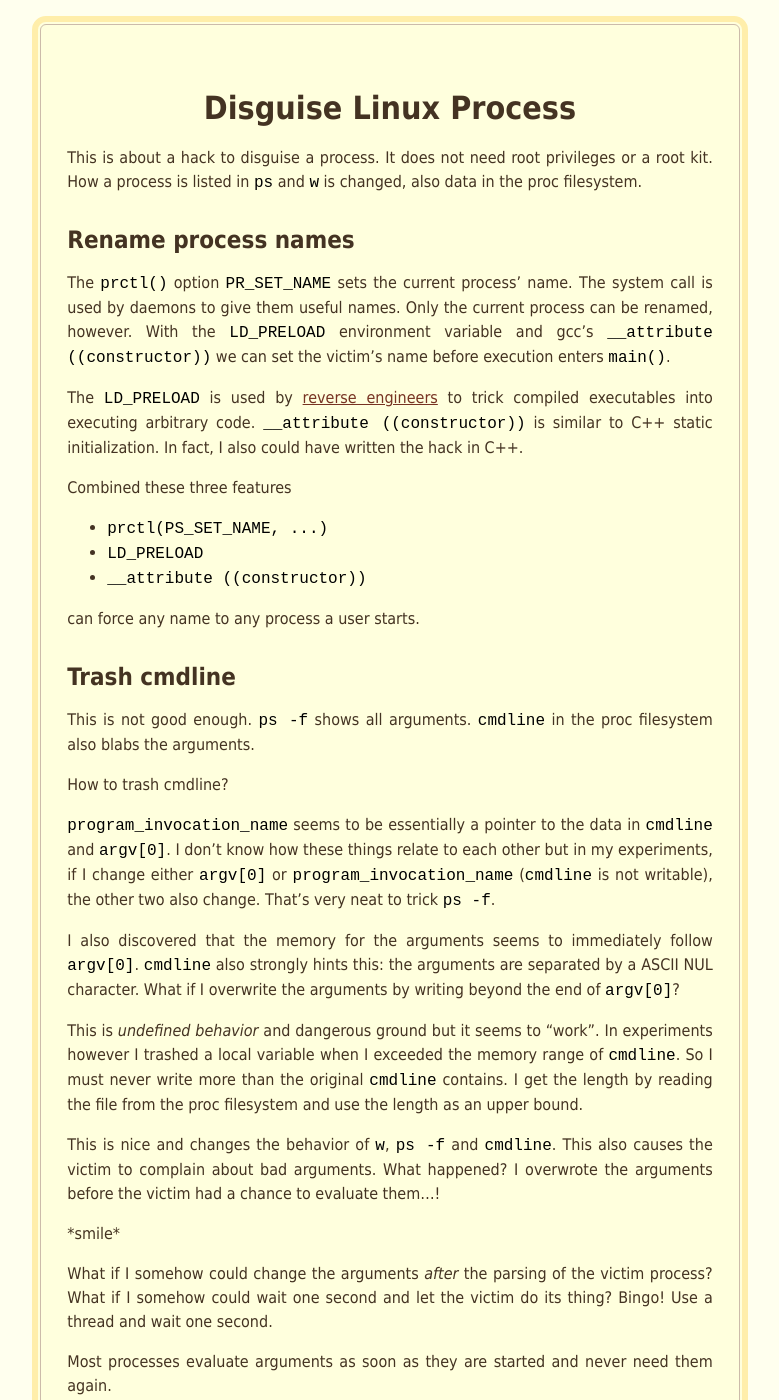
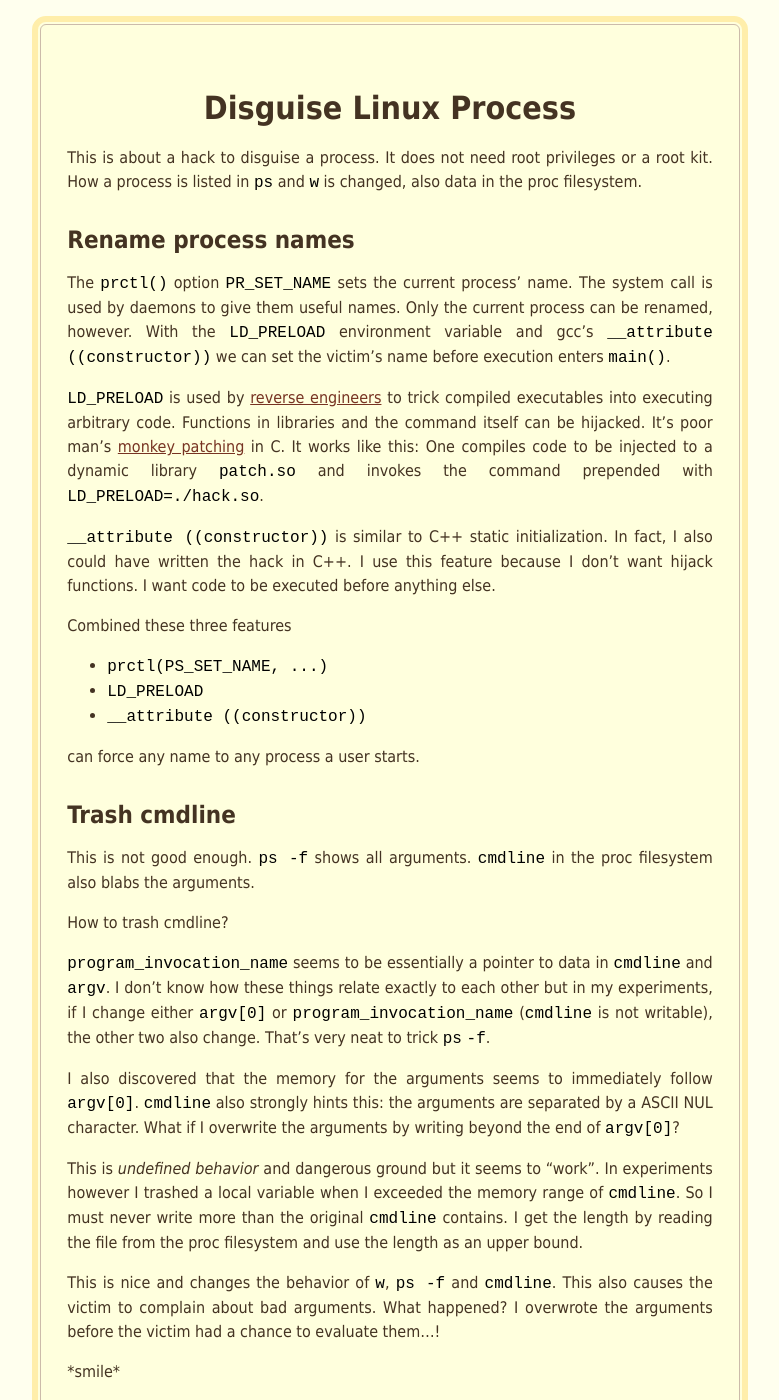
Before and after one commit to nalply/nalply.github.com, a Jekyll site: the page built from _posts/2010-08-23-disguise-linux-process.markdown, in a window 1280 px wide and 1400 px high. Shown: the whole window, without its empty margins (250-1029 px from the left). Built offline with Jekyll 4.4.1, drawn with Linux system fonts in a browser that asks for light colours; some of the changed text lies outside the part shown.

Commit message:
Revision of first post

```diff
--- a/_posts/2010-08-23-disguise-linux-process.markdown
+++ b/_posts/2010-08-23-disguise-linux-process.markdown
@@ -16,10 +16,15 @@
 `__attribute ((constructor))` we can set the victim's name before execution
 enters `main()`.
 
-The `LD_PRELOAD` is used by [reverse engineers][re] to trick compiled
-executables into executing arbitrary code. `__attribute ((constructor))` is
-similar to C++ static initialization. In fact, I also could have written the
-hack in C++.
+`LD_PRELOAD` is used by [reverse engineers][re] to trick compiled executables
+into executing arbitrary code. Functions in libraries and the command itself
+can be hijacked. It's poor man's [monkey patching][mp] in C. It works like
+this: One compiles code to be injected to a dynamic library `patch.so` and
+invokes the command prepended with `LD_PRELOAD=./hack.so`.
+
+`__attribute ((constructor))` is similar to C++ static initialization. In fact,
+I also could have written the hack in C++. I use this feature because I don't
+want hijack functions. I want code to be executed before anything else.
 
 Combined these three features
 
@@ -37,11 +42,11 @@
 
 How to trash cmdline?
 
-`program_invocation_name` seems to be essentially a pointer to the data in
-`cmdline` and `argv[0]`. I don't know how these things relate to each other
+`program_invocation_name` seems to be essentially a pointer to data in
+`cmdline` and `argv`. I don't know how these things relate exactly to each other
 but in my experiments, if I change either `argv[0]` or `program_invocation_name`
 (`cmdline` is not writable), the other two also change. That's very neat to
-trick `ps -f`.
+trick `ps`&nbsp;`-f`.
 
 I also discovered that the memory for the arguments seems to immediately follow
 `argv[0]`. `cmdline` also strongly hints this: the arguments are separated by
@@ -78,14 +83,27 @@
 
 ##Compiling and invocation
 
-    LD_PRELOAD=./rptitle.so RPTITLE='any name' program and args
+I wrote a small C file `rptitle.c` (about 60 lines) and compiled it with
+
+    gcc -Wall -fPIC -c rptitle.c -o rptitle.o
+    gcc -shared -o rptitle rptitle.o
+
+With
+
+    LD_PRELOAD=./rptitle.so RPTITLE='changedcommand args' command -options args
+
+I change the process to be listed as `changedcommand args`.
 
 
 ##References
 
 - [prctl man page][prctl]
-- [reverse engineering use of LD_PRELOAD][re]
+- [Reverse Engineering use of LD_PRELOAD][re]
+- [gcc Function Attributes][gccfa]
 - [program_invocation_name man page][pin]
+- [Monkey Patching][mp]
+- [POSIX pthreads][pt]
+
 
 ##Future improvements
 
```
Also changed, not shown: other parts of _posts/2010-08-23-disguise-linux-process.markdown (+4 -1 lines).
